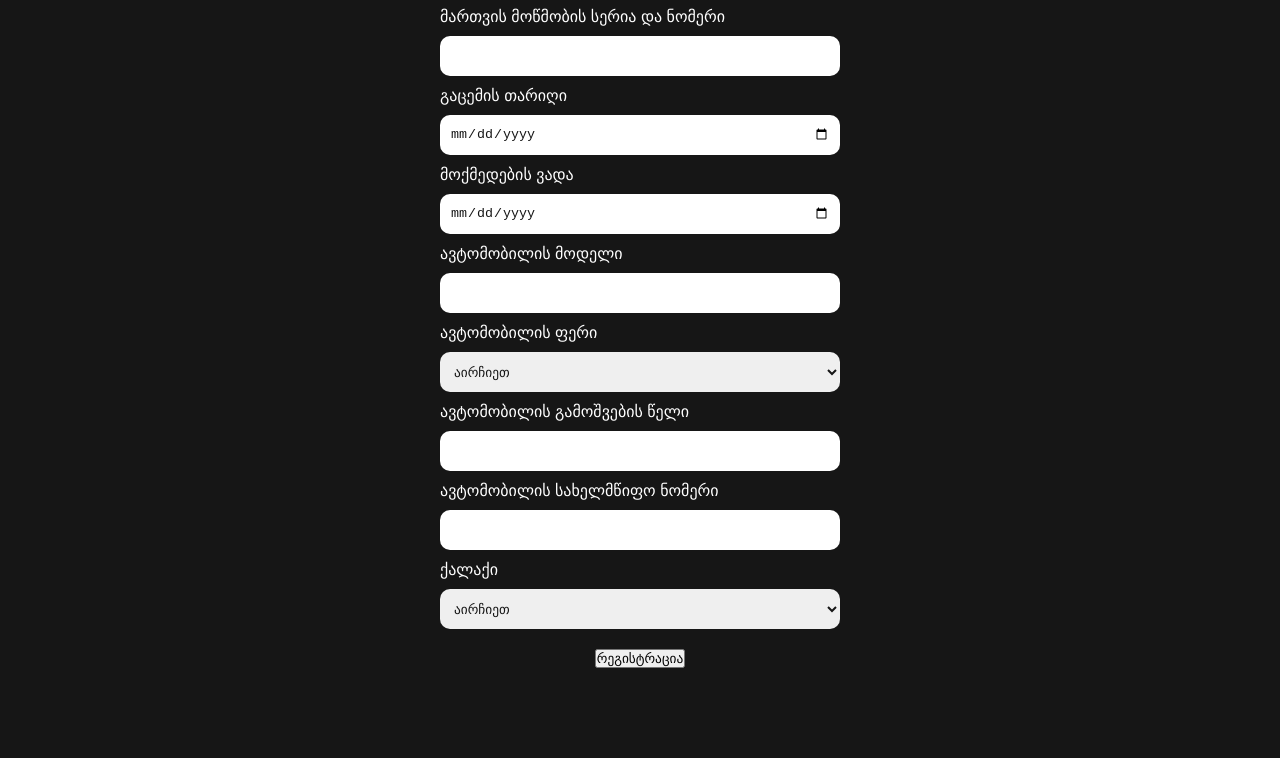
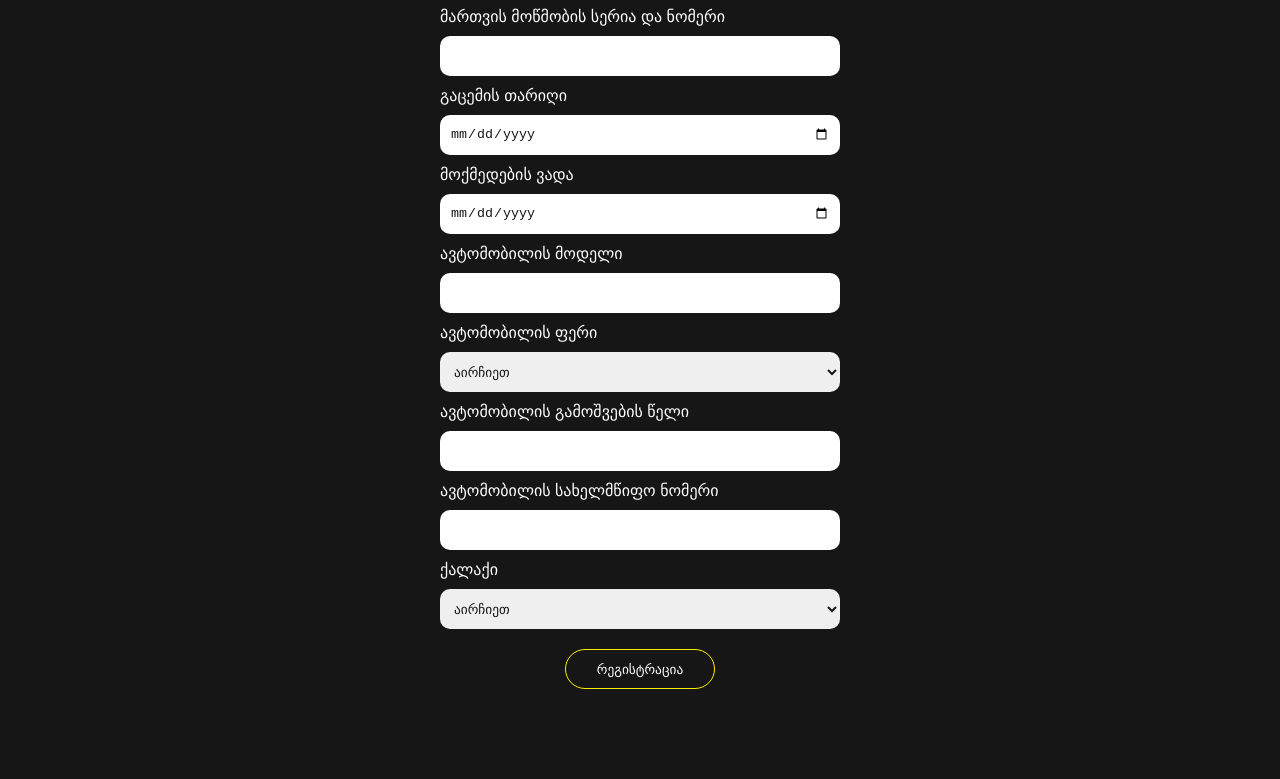
Before and after one commit to unknownkillid/TaxiAPP, a website: page index.html in a window 1280 px wide. Shown: the part 1298-2077 px from the top of the page. Before the commit the page ends 2056 px from the top, so only its background shows below. Drawn offline with Linux system fonts and the light colour scheme; a web font is replaced by a local one.

Commit message:
register button added and section 2 done

```diff
--- a/index.html
+++ b/index.html
@@ -166,9 +166,10 @@
                             </select>
                         </div>
                     </div>
+                    <button class="regButton" id="taxiRegisterButton">რეგისტრაცია</button>
+
             </div>
 
-            <button class="regButton" id="taxiRegisterButton">რეგისტრაცია</button>
             </form>
 
             <form action="#" class="courierForm" id="courierFormID">
--- a/styles/style.css
+++ b/styles/style.css
@@ -304,3 +304,21 @@ p {
 .colorChangeOnChoose {
     color: var(--whiteColorHex) !important;
 }
+
+.regButton  {
+    width: 150px;
+    height: 40px;
+    background: none;
+    color: var(--whiteColorHex);
+    border-radius: 40px;
+    border: 1px solid var(--main-yellow);
+    cursor: pointer;
+    outline: none;
+    font-family: var(--main-georgin-font);
+    transition: 0.4s;
+}
+
+.regButton:hover {
+    box-shadow: inset 150px 0px 0px var(--main-yellow);
+    color: var(--blackColorHex);
+}
```
